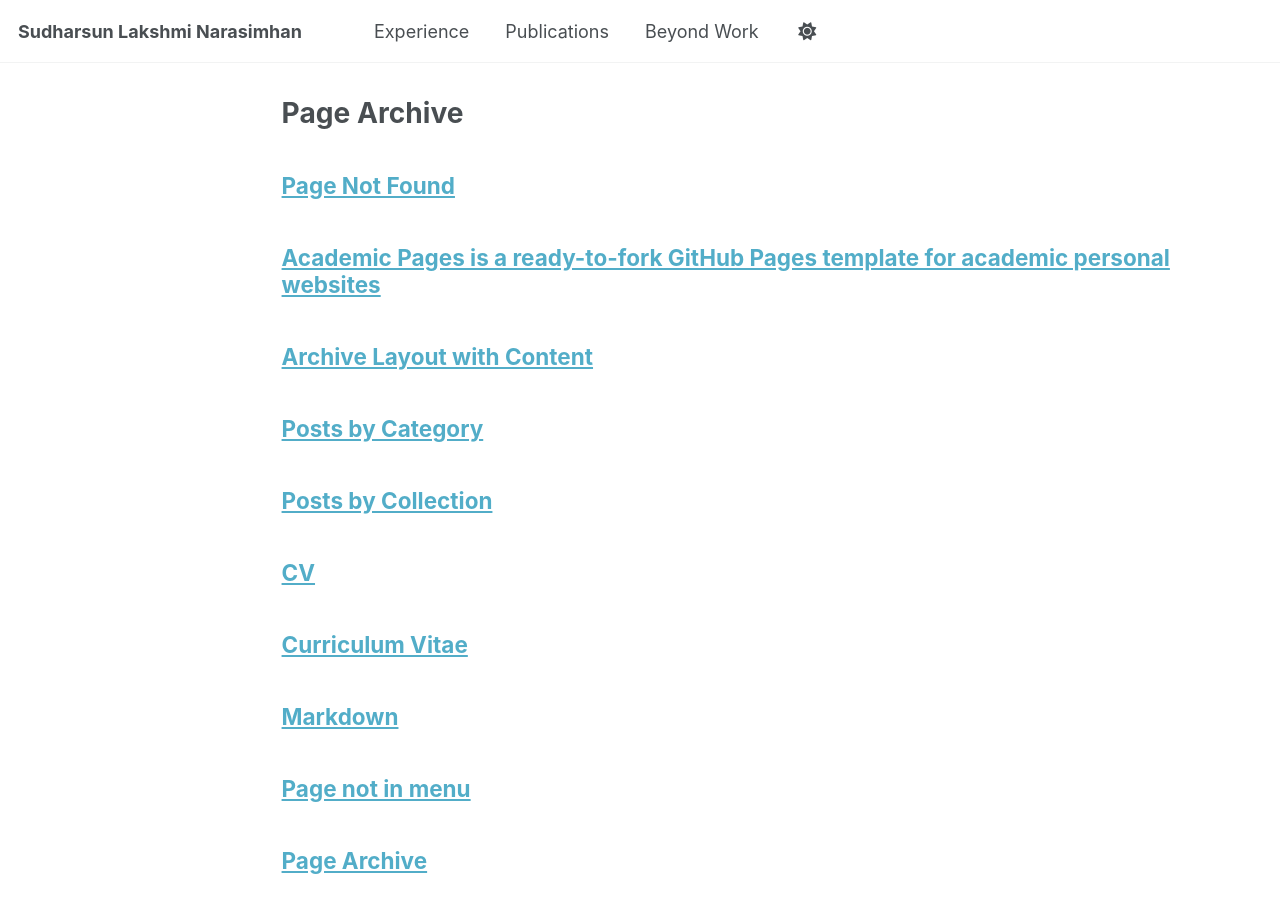
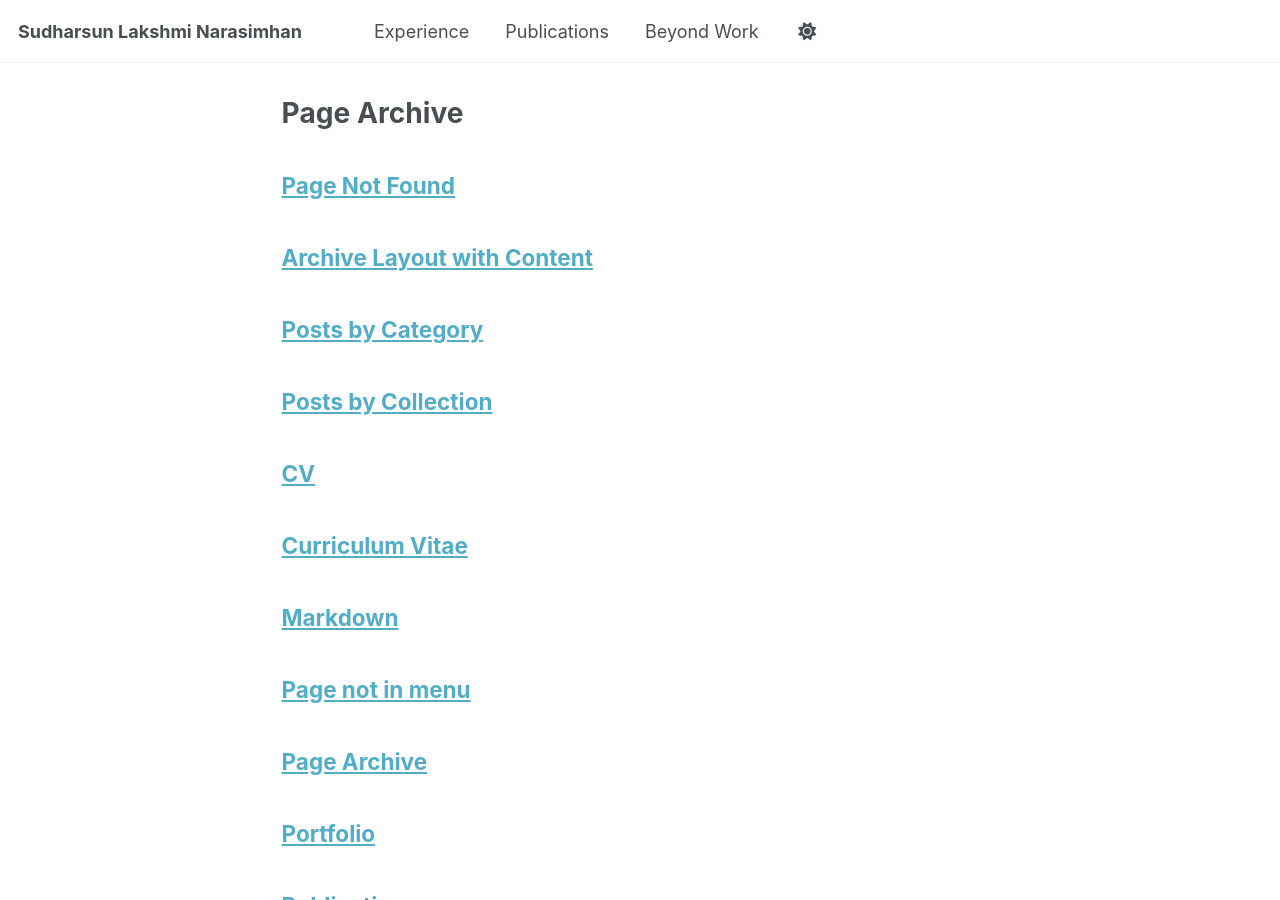
Before and after one commit to sudlaksh/sudlaksh.github.io, a Jekyll site: the page built from _pages/page-archive.html, in a window 1280 px wide and 900 px high. Built offline with Jekyll 4.4.1, drawn with Linux system fonts in a browser that asks for light colours; a script bundle is joined from its source files by our own code; library files that are not in the unit come from our copies; some of the changed lines change nothing that is shown.

Commit message:
Refactor about page content for clarity and flow

```diff
--- a/_pages/about.md
+++ b/_pages/about.md
@@ -1,13 +1,7 @@
----
-permalink: /
-title: "Academic Pages is a ready-to-fork GitHub Pages template for academic personal websites"
-author_profile: true
-redirect_from:
-  - /about/
-  - /about.html
----
-I am an incoming Senior Engineer – Platform Security at Qualcomm, Hyderabad. I am a security engineer with experience in trusted computing, kernel security, and network automation.
+I am an incoming Senior Engineer – Platform Security at Qualcomm, Hyderabad, with experience in trusted computing, kernel security, and network automation.
 
-My work spans confidential computing, remote attestation, eBPF-based monitoring, and secure 5G systems. I have contributed to research at Ericsson Nomadic Lab, focusing on kernel-level attestation, system call tracing, TLS analysis, and SGX-based secure networking. Previously, at Cisco, I worked on automation and full-stack development for large-scale 5G packet core deployments using Kubernetes and containerized systems.
+I hold an Erasmus Mundus Joint Master’s degree in Security and Cloud Computing, during which I studied at Aalto University, Finland, and EURECOM, France. My academic and research work spans confidential computing, remote attestation, eBPF-based monitoring, and secure 5G systems. I have contributed to research at Ericsson Nomadic Lab, Finland, focusing on kernel-level attestation, system call tracing, TLS analysis, and SGX-based secure networking.
+
+Prior to my master’s, I worked at Cisco, where I contributed to automation and full-stack development for large-scale 5G packet core deployments using Kubernetes and containerized systems. My foundation in computer science began during my undergraduate studies at Amrita School of Engineering, where I developed a strong interest in systems and security.
 
 I am particularly interested in platform security and network security, and I enjoy exploring practical applications of machine learning in cybersecurity. I am always open to learning, collaboration, and contributing to meaningful security research and engineering efforts.
```
